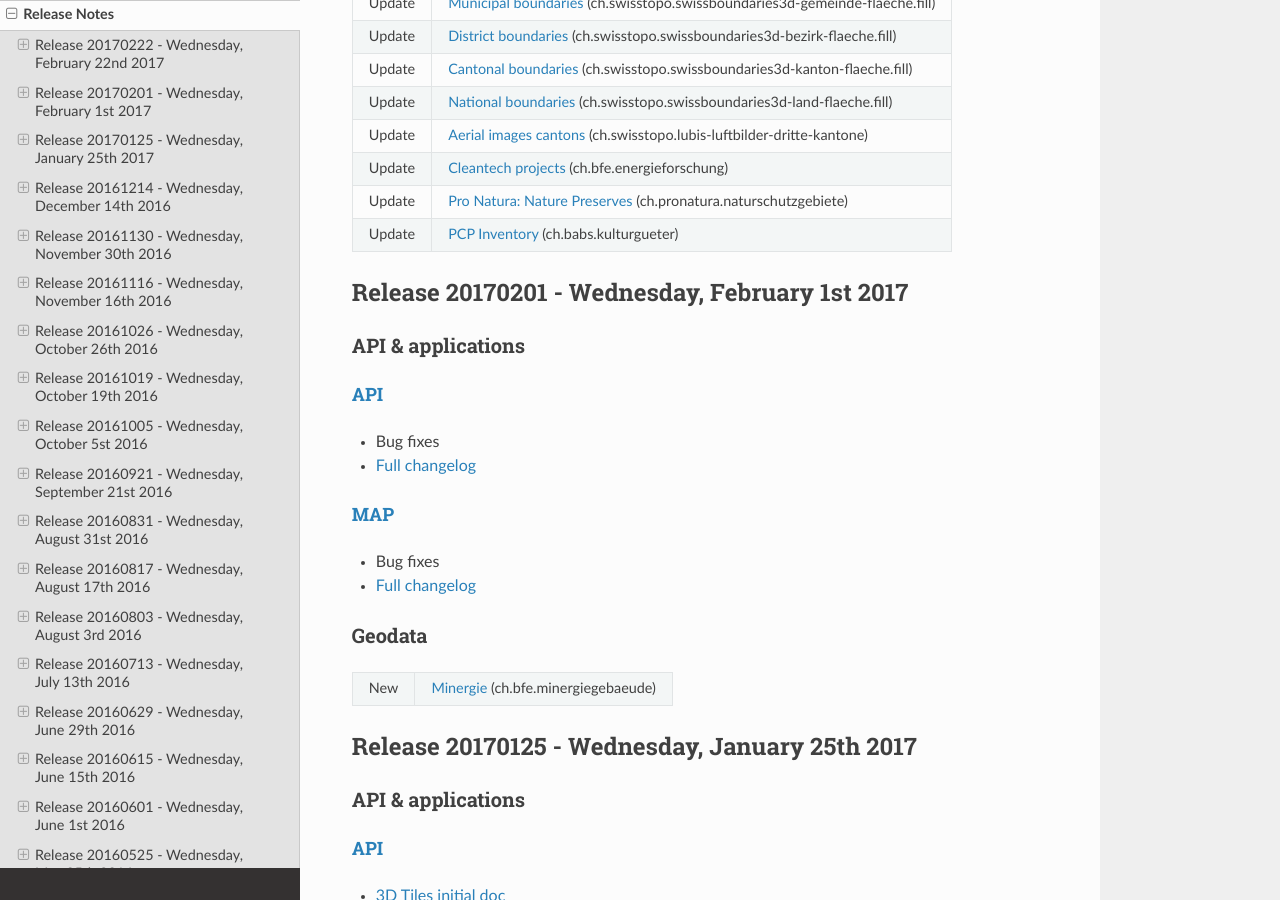
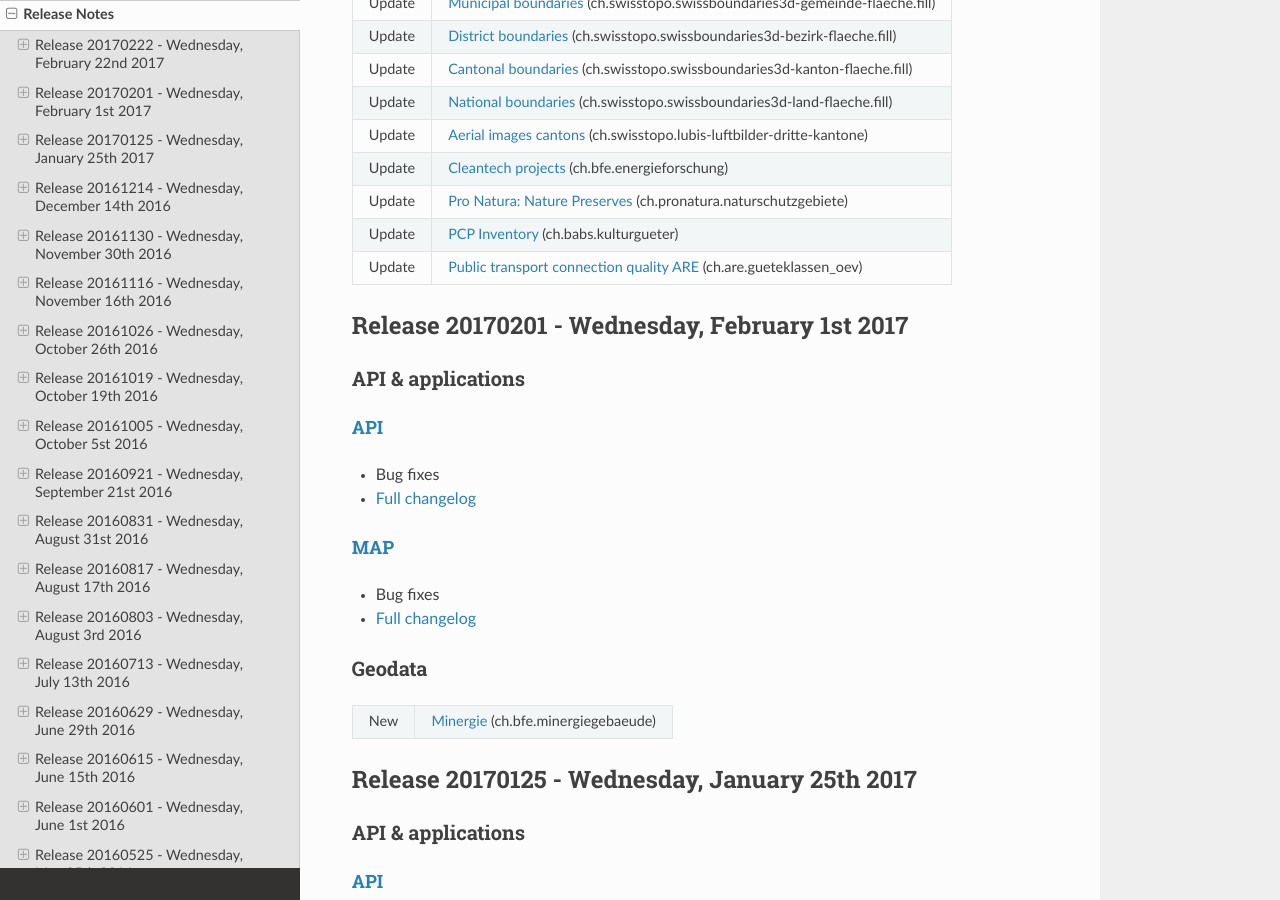
Before and after one commit to swisstopo-test/doc-chsdi3, a Sphinx documentation site: the page built from source/releasenotes/index.rst, in a window 1280 px wide and 900 px high, scrolled down 650 px. Built offline with Sphinx 7.4.7 and the Read the Docs theme 2.0.0, drawn with Linux system fonts in a browser that asks for light colours.

Commit message:
Add update of layer ch.are.gueteklassen_oev

```diff
--- a/source/releasenotes/index.rst
+++ b/source/releasenotes/index.rst
@@ -57,7 +57,8 @@ Geodata
 +--------+--------------------------------------------------------------------------------------------------------------------------------------------------------------------------------------------------+
 | Update | `PCP Inventory <//map.geo.admin.ch/?layers=ch.babs.kulturgueter&topic=kgs>`__ (ch.babs.kulturgueter)                                                                                             |
 +--------+--------------------------------------------------------------------------------------------------------------------------------------------------------------------------------------------------+
-
+| Update | `Public transport connection quality ARE <//map.geo.admin.ch/?layers=ch.are.gueteklassen_oev>`__ (ch.are.gueteklassen_oev)                                                                       |
++--------+--------------------------------------------------------------------------------------------------------------------------------------------------------------------------------------------------+
 
 .. _releasenotes_20170201:
    *******
```
